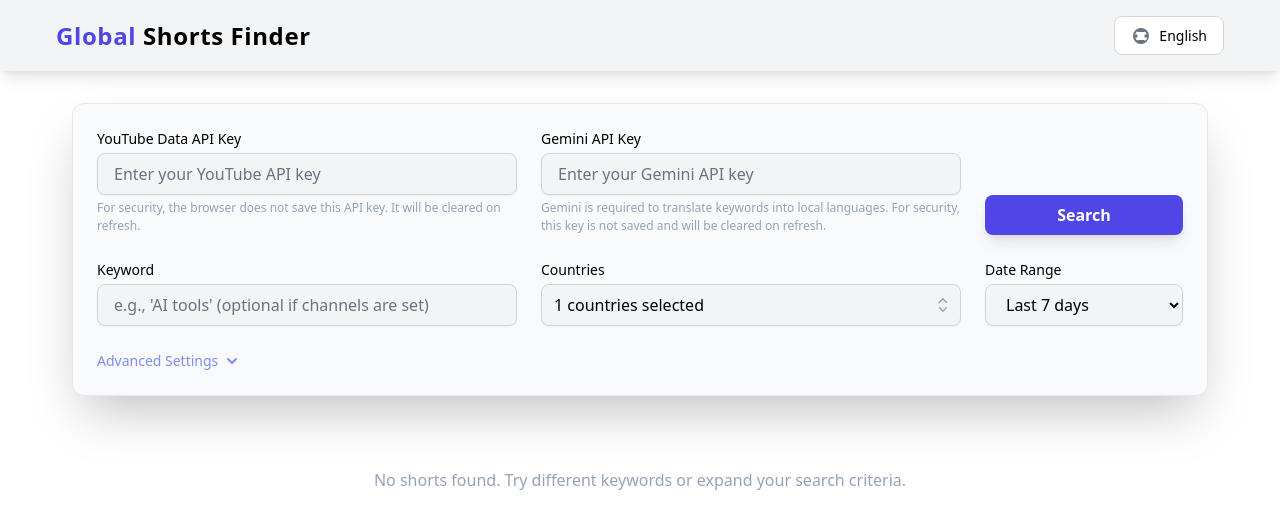
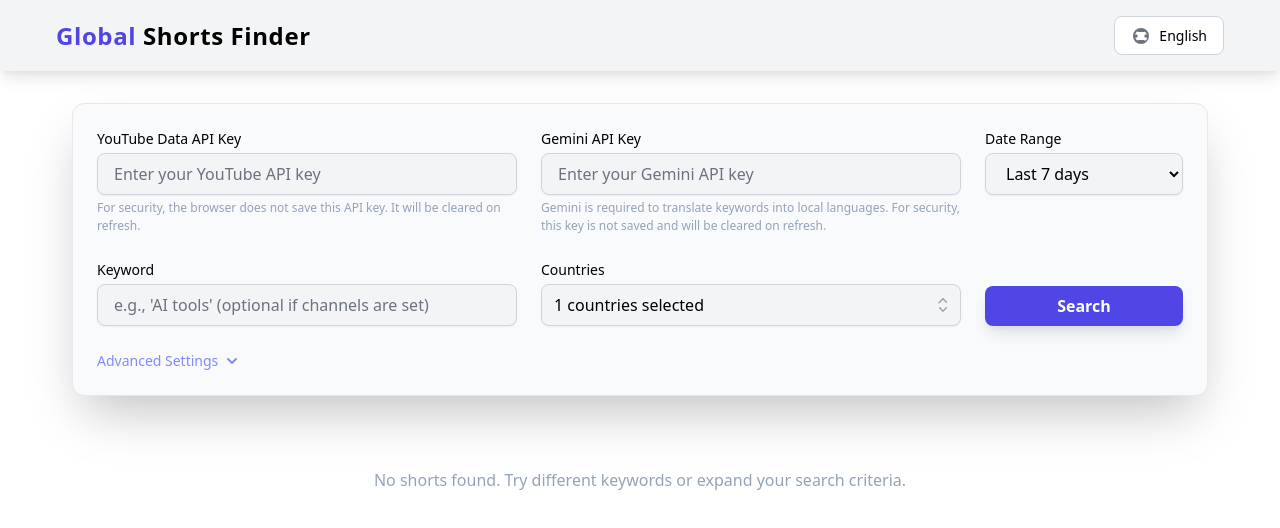
Before and after one commit to sujinkangdata11/sujin_sssss, a React (Vite) app: page / in a window 1280 px wide. Shown: the top 528 px of the page. Built offline with nearby package versions, Linux system fonts and the light colour scheme.

Commit message:
Reorder form elements: move search button to replace date range position

```diff
--- a/App.tsx
+++ b/App.tsx
@@ -233,10 +233,11 @@
               <input id="geminiApiKey" type="password" value={geminiApiKey} onChange={(e) => setGeminiApiKey(e.target.value)} placeholder={t('geminiApiKeyPlaceholder')} className="form-input" />
                <p className="form-notice">{t('geminiApiNotice')}</p>
             </div>
-            <div className="form-group-span-1 form-group-self-end">
-               <button onClick={handleSearch} disabled={isLoading} className="btn-primary">
-                {isLoading ? <svg className="loading-spinner" xmlns="http://www.w3.org/2000/svg" fill="none" viewBox="0 0 24 24"><circle className="opacity-25" cx="12" cy="12" r="10" stroke="currentColor" strokeWidth="4"></circle><path className="opacity-75" fill="currentColor" d="M4 12a8 8 0 018-8V0C5.373 0 0 5.373 0 12h4zm2 5.291A7.962 7.962 0 014 12H0c0 3.042 1.135 5.824 3 7.938l3-2.647z"></path></svg> : t('searchButton')}
-              </button>
+            <div>
+              <label htmlFor="dateRange" className="form-label">{t('dateRangeLabel')}</label>
+              <select id="dateRange" value={dateRange} onChange={(e) => setDateRange(e.target.value)} className="form-input">
+                {getDateRanges(language).map(option => <option key={option.value} value={option.value}>{option.label}</option>)}
+              </select>
             </div>
             <div className="form-group-span-2">
               <label htmlFor="keyword" className="form-label">{t('keywordLabel')}</label>
@@ -246,11 +247,10 @@
               <label htmlFor="countries" className="form-label">{t('countriesLabel')}</label>
               <CountrySelector selectedCountries={selectedCountries} onChange={setSelectedCountries} language={language} />
             </div>
-            <div>
-              <label htmlFor="dateRange" className="form-label">{t('dateRangeLabel')}</label>
-              <select id="dateRange" value={dateRange} onChange={(e) => setDateRange(e.target.value)} className="form-input">
-                {getDateRanges(language).map(option => <option key={option.value} value={option.value}>{option.label}</option>)}
-              </select>
+            <div className="form-group-span-1 form-group-self-end search-button-container">
+               <button onClick={handleSearch} disabled={isLoading} className="btn-primary">
+                {isLoading ? <svg className="loading-spinner" xmlns="http://www.w3.org/2000/svg" fill="none" viewBox="0 0 24 24"><circle className="opacity-25" cx="12" cy="12" r="10" stroke="currentColor" strokeWidth="4"></circle><path className="opacity-75" fill="currentColor" d="M4 12a8 8 0 018-8V0C5.373 0 0 5.373 0 12h4zm2 5.291A7.962 7.962 0 014 12H0c0 3.042 1.135 5.824 3 7.938l3-2.647z"></path></svg> : t('searchButton')}
+              </button>
             </div>
           </div>
 
--- a/styles.css
+++ b/styles.css
@@ -181,6 +181,17 @@
 @media (min-width: 1024px) {
   .form-grid {
     grid-template-columns: repeat(5, 1fr);
+  }
+}
+
+/* Search Button Responsive Layout */
+.search-button-container {
+  order: 10; /* Move to end on mobile */
+}
+
+@media (min-width: 1024px) {
+  .search-button-container {
+    order: 0; /* Normal order on desktop */
   }
 }
 
```
